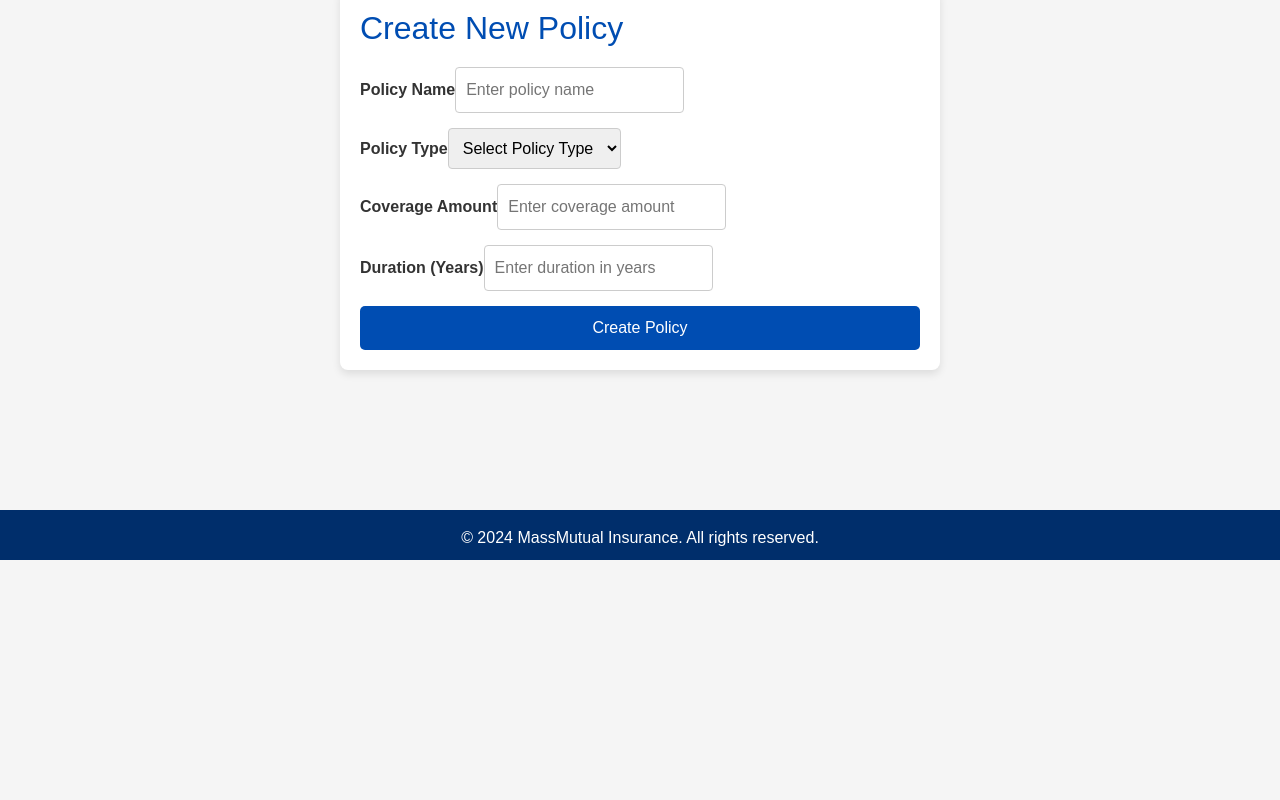
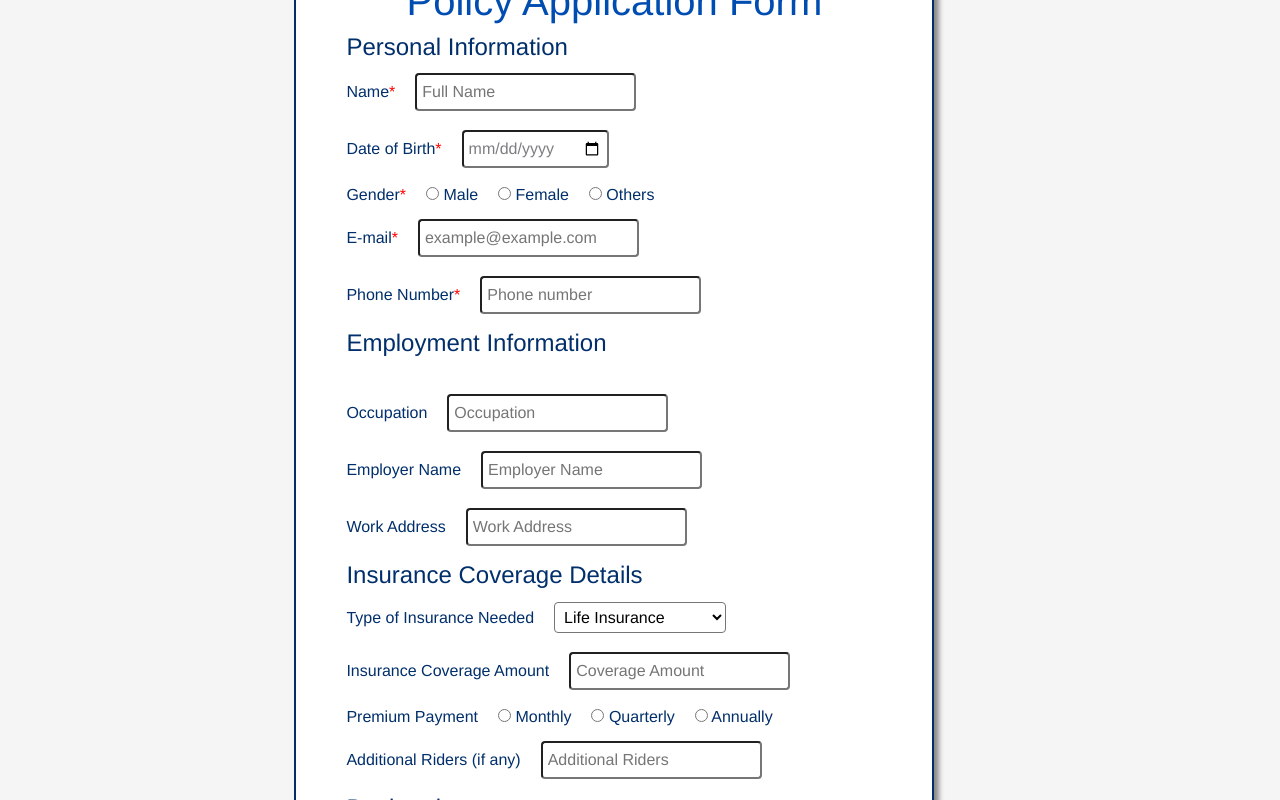
Before and after one commit to varsita-yeddula/Integrated, a React (Vite) app: page /add-policy in a window 1280 px wide. Shown: the part 240-1040 px from the top of the page. Before the commit the page ends 800 px from the top, so only its background shows below. Built offline with nearby package versions, Linux system fonts and the light colour scheme.

Commit message:
changes made

```diff
--- a/src/Agent_db/pages/AddPolicy.jsx
+++ b/src/Agent_db/pages/AddPolicy.jsx
@@ -1,102 +1,224 @@
-// src/pages/AddPolicy.jsx
-import { useState } from 'react';
+import { useState } from "react";
 import styles from '../styles/AddPolicy.module.css';
-import Navbar from '../components/Navbar';
 
-const AddPolicy = () => {
-  const [policyName, setPolicyName] = useState('');
-  const [policyType, setPolicyType] = useState('');
-  const [coverageAmount, setCoverageAmount] = useState('');
-  const [duration, setDuration] = useState('');
-  const [errorMessage, setErrorMessage] = useState('');
-  const [successMessage, setSuccessMessage] = useState('');
+function AddPolicy() {
+    const [formData, setFormData] = useState({
+        name: '',
+        dob: '',
+        gender: '',
+        email: '',
+        phoneNumber: '',
+        occupation: '',
+        employerName: '',
+        workAddress: '',
+        insuranceType: 'Life insurance',
+        coverageAmount: '',
+        premiumPayment: '',
+        additionalRiders: '',
+        declaration: false
+    });
+
+    const handleChange = (e) => {
+        const { name, value, type, checked } = e.target;
+        setFormData(prevFormData => ({
+            ...prevFormData,
+            [name]: type === 'checkbox' ? checked : value
+        }));
+    };
 
     const handleSubmit = (e) => {
         e.preventDefault();
 
-    // Reset messages
-    setErrorMessage('');
-    setSuccessMessage('');
-
-    // Simple validation
-    if (!policyName || !policyType || !coverageAmount || !duration) {
-      setErrorMessage('All fields are required!');
+        if (!formData.declaration) {
+            alert("You must accept the declaration to submit the form.");
             return;
         }
 
-    // Simulate API call
-    // In a real app, you would send the data to the backend here
-    console.log({ policyName, policyType, coverageAmount, duration });
-
-    // Show success message
-    setSuccessMessage('Policy created successfully!');
-
-    // Clear form
-    setPolicyName('');
-    setPolicyType('');
-    setCoverageAmount('');
-    setDuration('');
+        fetch('http://localhost:8080/api/policies', {
+            method: 'POST',
+            headers: {
+                'Content-Type': 'application/json',
+            },
+            body: JSON.stringify(formData),
+        })
+        .then(response => response.json())
+        .then(data => {
+            console.log('Policy application submitted:', data);
+            alert("Application submitted successfully!");
+        })
+        .catch(error => {
+            console.error('Error submitting policy application:', error);
+        });
     };
 
     return (
-    <><Navbar />
-    <div className={styles.formContainer}>
-      <h2>Create New Policy</h2>
-      {errorMessage && <p className={styles.error}>{errorMessage}</p>}
-      {successMessage && <p className={styles.success}>{successMessage}</p>}
-      <form onSubmit={handleSubmit} className={styles.form}>
-        <div className={styles.formGroup}>
-          <label htmlFor="policyName">Policy Name</label>
+        <>
+
+        <div className={styles.Formbg}>
+            <h1 className={styles.title}>Policy Application Form</h1>
+            <form onSubmit={handleSubmit}>
+                <h4>Personal Information</h4>
+                <label>Name</label><span style={{ color: 'red' }}>*</span>
                 <input
                     type="text"
-            id="policyName"
-            placeholder="Enter policy name"
-            value={policyName}
-            onChange={(e) => setPolicyName(e.target.value)}
-            className={styles.input}
+                    name="name"
+                    value={formData.name}
+                    onChange={handleChange}
+                    placeholder="Full Name"
+                /><br />
+
+                <label>Date of Birth</label><span style={{ color: 'red' }}>*</span>
+                <input
+                    type="date"
+                    name="dob"
+                    value={formData.dob}
+                    onChange={handleChange}
+                /><br />
+
+                <label>Gender</label><span style={{ color: 'red' }}>*</span>
+                <input
+                    type="radio"
+                    name="gender"
+                    value="Male"
+                    checked={formData.gender === 'Male'}
+                    onChange={handleChange}
+                /> Male
+                <input
+                    type="radio"
+                    name="gender"
+                    value="Female"
+                    checked={formData.gender === 'Female'}
+                    onChange={handleChange}
+                /> Female
+                <input
+                    type="radio"
+                    name="gender"
+                    value="Others"
+                    checked={formData.gender === 'Others'}
+                    onChange={handleChange}
+                /> Others
+                <br />
+
+                <label>E-mail</label><span style={{ color: 'red' }}>*</span>
+                <input
+                    type="email"
+                    name="email"
+                    value={formData.email}
+                    onChange={handleChange}
+                    placeholder="example@example.com"
+                /><br />
+
+                <label>Phone Number</label><span style={{ color: 'red' }}>*</span>
+                <input
+                    type="text"
+                    name="phoneNumber"
+                    value={formData.phoneNumber}
+                    onChange={handleChange}
+                    placeholder="Phone number"
+                /><br />
+
+                <h4>Employment Information</h4><br />
+                <label>Occupation</label>
+                <input
+                    type="text"
+                    name="occupation"
+                    value={formData.occupation}
+                    onChange={handleChange}
+                    placeholder="Occupation"
+                /><br />
+
+                <label>Employer Name</label>
+                <input
+                    type="text"
+                    name="employerName"
+                    value={formData.employerName}
+                    onChange={handleChange}
+                    placeholder="Employer Name"
+                /><br />
+
+                <label>Work Address</label>
+                <input
+                    type="text"
+                    name="workAddress"
+                    value={formData.workAddress}
+                    onChange={handleChange}
+                    placeholder="Work Address"
+                /><br />
+
+                <h4>Insurance Coverage Details</h4>
+                <label>Type of Insurance Needed</label>
+                <select
+                    name="insuranceType"
+                    value={formData.insuranceType}
+                    onChange={handleChange}
+                >
+                    <option value="Life insurance">Life Insurance</option>
+                    <option value="Auto insurance">Auto Insurance</option>
+                    <option value="Travel insurance">Travel Insurance</option>
+                    <option value="Health insurance">Health Insurance</option>
+                    <option value="Home insurance">Home Insurance</option>
+                    <option value="Business insurance">Business Insurance</option>
+                </select><br />
+
+                <label>Insurance Coverage Amount</label>
+                <input
+                    type="text"
+                    name="coverageAmount"
+                    value={formData.coverageAmount}
+                    onChange={handleChange}
+                    placeholder="Coverage Amount"
+                /><br />
+
+                <label>Premium Payment</label>
+                <input
+                    type="radio"
+                    name="premiumPayment"
+                    value="Monthly"
+                    checked={formData.premiumPayment === 'Monthly'}
+                    onChange={handleChange}
+                /> Monthly
+                <input
+                    type="radio"
+                    name="premiumPayment"
+                    value="Quarterly"
+                    checked={formData.premiumPayment === 'Quarterly'}
+                    onChange={handleChange}
+                /> Quarterly
+                <input
+                    type="radio"
+                    name="premiumPayment"
+                    value="Annually"
+                    checked={formData.premiumPayment === 'Annually'}
+                    onChange={handleChange}
+                /> Annually
+                <br />
+
+                <label>Additional Riders (if any)</label>
+                <input
+                    type="text"
+                    name="additionalRiders"
+                    value={formData.additionalRiders}
+                    onChange={handleChange}
+                    placeholder="Additional Riders"
+                /><br />
+
+                <h4>Declaration</h4>
+                <input
+                    type="checkbox"
+                    name="declaration"
+                    checked={formData.declaration}
+                    onChange={handleChange}
                 />
-        </div>
-        <div className={styles.formGroup}>
-          <label htmlFor="policyType">Policy Type</label>
-          <select
-            id="policyType"
-            value={policyType}
-            onChange={(e) => setPolicyType(e.target.value)}
-            className={styles.input}
-          >
-            <option value="">Select Policy Type</option>
-            <option value="health">Health</option>
-            <option value="life">Life</option>
-            <option value="auto">Auto</option>
-          </select>
-        </div>
-        <div className={styles.formGroup}>
-          <label htmlFor="coverageAmount">Coverage Amount</label>
-          <input
-            type="number"
-            id="coverageAmount"
-            placeholder="Enter coverage amount"
-            value={coverageAmount}
-            onChange={(e) => setCoverageAmount(e.target.value)}
-            className={styles.input}
-          />
-        </div>
-        <div className={styles.formGroup}>
-          <label htmlFor="duration">Duration (Years)</label>
-          <input
-            type="number"
-            id="duration"
-            placeholder="Enter duration in years"
-            value={duration}
-            onChange={(e) => setDuration(e.target.value)}
-            className={styles.input}
-          />
-        </div>
-        <button type="submit" className={styles.button}>Create Policy</button>
+                <label>
+                    I declare that the information in the application is true and complete to the best of my knowledge. I understand that any misrepresentation or omission may result in the denial of my insurance claim.
+                </label><br />
+
+                <input type="submit" value="Submit" id="submit" />
             </form>
         </div>
+
         </>
     );
-};
+}
 
 export default AddPolicy;
--- a/src/Agent_db/styles/AddPolicy.module.css
+++ b/src/Agent_db/styles/AddPolicy.module.css
@@ -1,65 +1,59 @@
-/* src/styles/AddPolicy.module.css */
-
-.formContainer {
-  max-width: 600px;
-  margin: 20px auto;
-  padding: 20px;
-  background-color: white;
-  border-radius: 8px;
-  box-shadow: 0 4px 8px rgba(0, 0, 0, 0.1);
+.Formbg{
+  background-color: rgb(255, 255, 255);
+  color:rgb(1, 47, 107);
+  border: 1px solid white;
+  border-radius: 15px;
+  box-shadow: 5px 5px 5px rgb(142, 137, 137);
+  text-align: left;
+  width: 50%;
+  padding: 50px;
+  align-items: center;
+  display: inline-block;
+  font-family: 'Franklin Gothic Medium', 'Arial Narrow', Arial, sans-serif;
+  margin-left: 23%;
+  margin-top: 20px;
+  border-color: rgb(1, 47, 107);
+  border-width: 2.5px;
 }
 
-.formContainer h2 {
-  color: var(--bp-color-primary-default);
-  margin-bottom: 20px;
+.Formbg input{
+  margin-left: 20px;
+  margin-bottom: 15px;
+  padding: 5px;
+  border-radius: 4px;
+  margin-top: 4px;
+  color: rgb(124, 126, 129);
+  box-shadow: none;
+  display: inline;
 }
 
-.form {
-  display: flex;
-  flex-direction: column;
+.Formbg input[type="submit"]{
+  color: white;
+  background-color: rgb(1, 47, 107);
+  margin-left: 45%;
+  margin-top: 20px;
+  height: 50px;
+  width: 100px;
+  border-radius: 20px;
+  font-size:medium;
+  font-weight: bold;
 }
 
-.formGroup {
+.Formbg select{
+  margin-left: 20px;
   margin-bottom: 15px;
+  padding: 5px;
+  border-radius: 4px;
+  margin-top: 4px;
+  color: rgb(0, 0, 0);
+  box-shadow: none;
+  background-color: white;
 }
 
-.formContainer label {
-  margin-bottom: 5px;
-  font-weight: bold;
-  color: #333;
+.title{
+  text-align:center;
 }
 
-.input {
-  padding: 10px;
-  border: 1px solid #ccc;
-  border-radius: 4px;
-  transition: border 0.3s;
+.Formbg label{
+  display: inline;
 }
-
-.input:focus {
-  border: 1px solid var(--bp-color-primary-default);
-}
-
-.button {
-  background-color: var(--bp-color-primary-default);
-  color: white;
-  border: none;
-  padding: 10px 15px;
-  border-radius: 5px;
-  cursor: pointer;
-  transition: background 0.3s;
-}
-
-.button:hover {
-  background-color: var(--bp-color-primary-hover);
-}
-
-.error {
-  color: red;
-  margin-bottom: 10px;
-}
-
-.success {
-  color: green;
-  margin-bottom: 10px;
-}
--- a/src/login/Footer.module.css
+++ b/src/login/Footer.module.css
@@ -3,7 +3,6 @@
     text-align: center;
     background-color: var(--bp-color-primary-pressed);
     color: rgb(255, 255, 255);
-    position: fixed;
     bottom: 0;
     width: 100%;
     height: 50px;
--- a/src/login/Header.jsx
+++ b/src/login/Header.jsx
@@ -8,7 +8,7 @@ const Header = () => {
             <img src={logo} alt="MassMutual Logo" className={styles.logo} />  {/* Logo Image */}
             <nav className={styles.nav}>
                 <ul className={styles.navLinks}>
-                <li><a href="#Hero">Home</a></li>
+                <li><Link to="/">Home</Link></li>
                     <li><a href="#WhyChoose">About Us</a></li>
                     <li><a href="#Plans">Plans</a></li>
                     <li><a href="#Contact">Contact</a></li>
```
Lines whose indentation alone changed are shown as unchanged.
